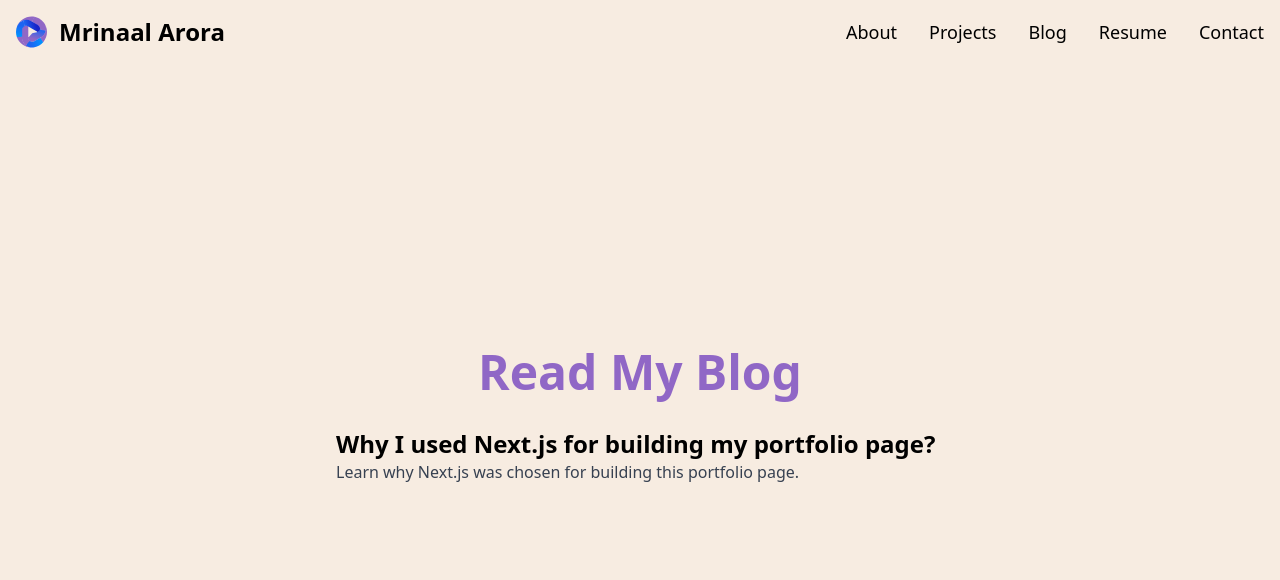
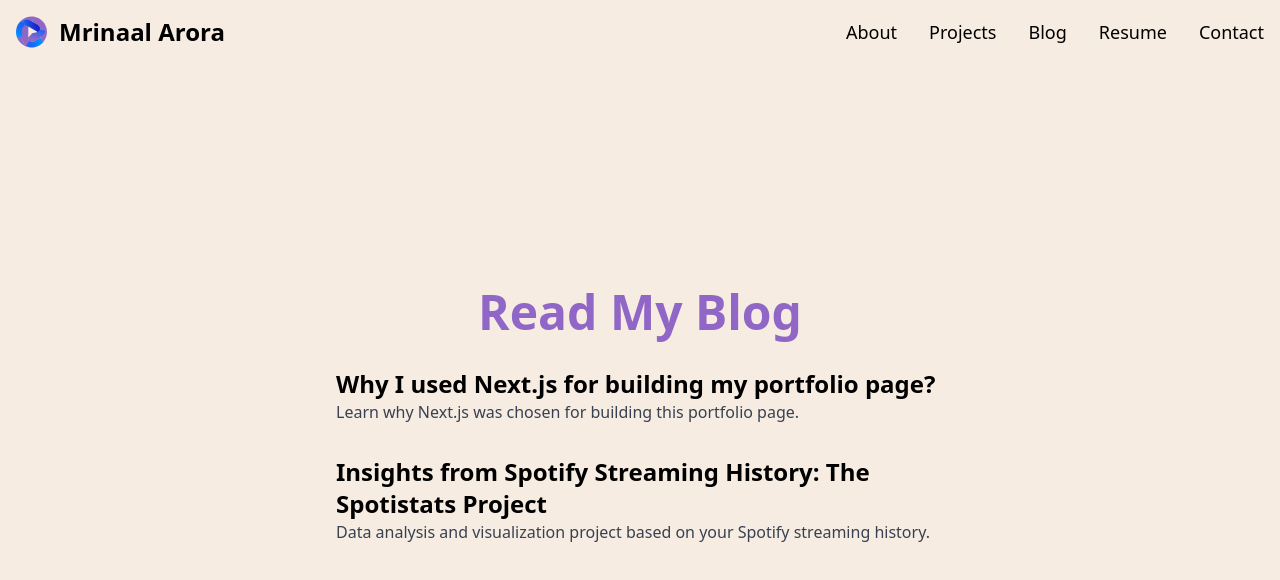
Before and after one commit to aroramrinaal/my-portfolio, a Next.js app: page /blog in a window 1280 px wide. Shown: the top 580 px of the page. Built offline with nearby package versions, Linux system fonts and the light colour scheme.

Commit message:
refactor: Add new blog post about the Spotistats project

```diff
--- a/src/pages/blog/index.tsx
+++ b/src/pages/blog/index.tsx
@@ -10,6 +10,7 @@ interface BlogPost {
 
 const blogPosts: BlogPost[] = [
   { id: 'why-nextjs', title: 'Why I used Next.js for building my portfolio page?', description: 'Learn why Next.js was chosen for building this portfolio page.' },
+  {id: 'spotistats-project', title: 'Insights from Spotify Streaming History: The Spotistats Project', description: 'Data analysis and visualization project based on your Spotify streaming history.' },
 ];
 
 const Blog: React.FC = () => {
```
